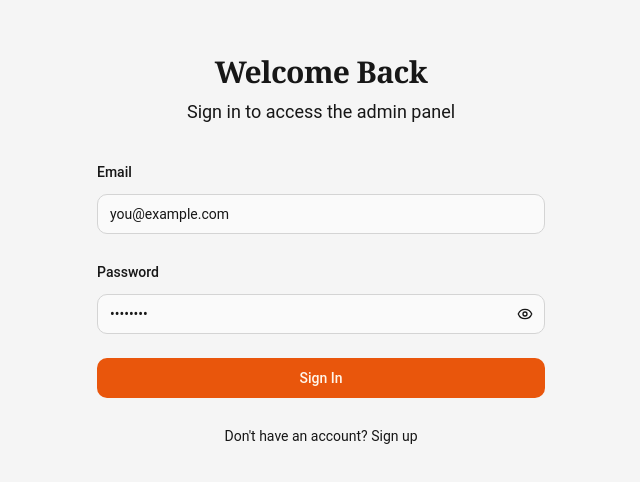
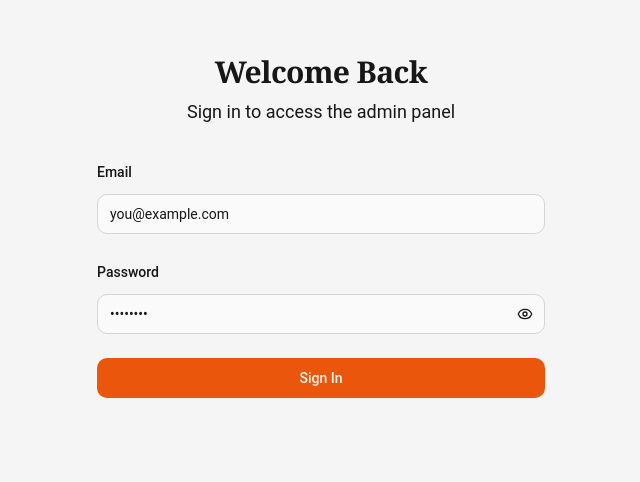
Before and after one commit to nl56-py/nlbhattarai.com.np, a React (Vite) app: page /auth in a window 1280 px wide. Shown: the part 148-630 px from the top of the page, without its empty margins (319-959 px from the left). Built offline with nearby package versions, Linux system fonts and the light colour scheme; no server answers.

Commit message:
Remove conditional text from button in Auth component
removed  adding user from frontend

```diff
--- a/src/pages/Auth.tsx
+++ b/src/pages/Auth.tsx
@@ -182,9 +182,7 @@ const Auth = () => {
             onClick={() => setIsLogin(!isLogin)}
             className="text-sm text-muted-foreground hover:text-primary transition-colors"
           >
-            {isLogin
-              ? "Don't have an account? Sign up"
-              : "Already have an account? Sign in"}
+
           </button>
         </div>
       </motion.div>
```
